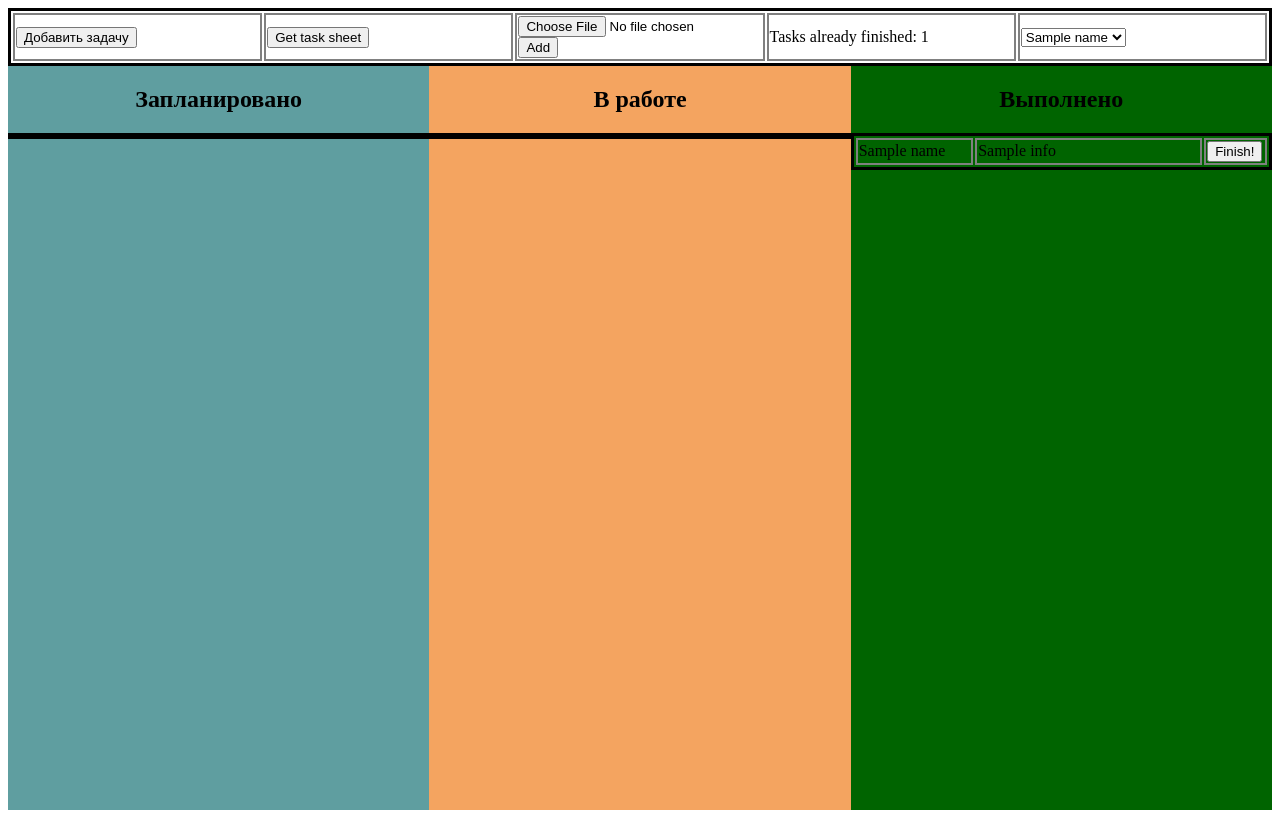
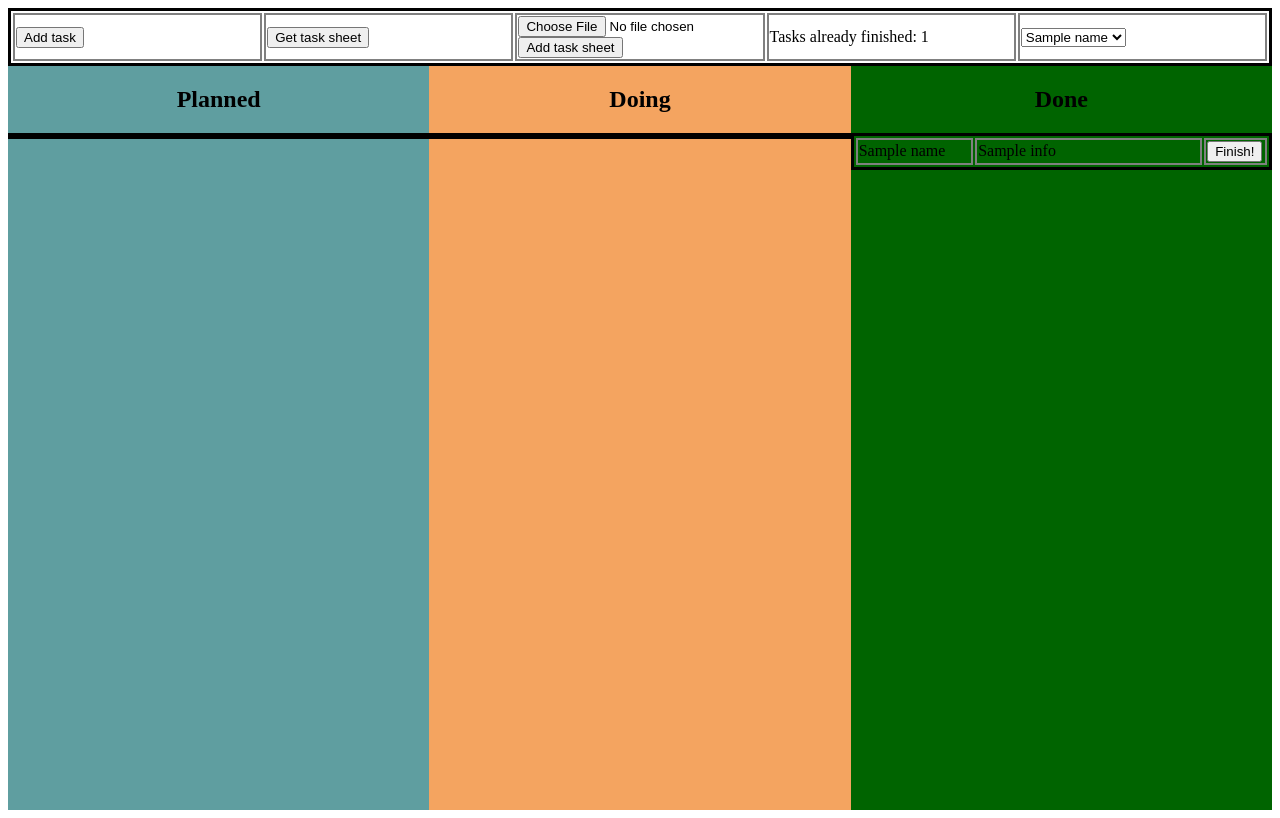
Before and after one commit to vovunku/NeverNote, a Flask app: template templates/never_note.html in a window 1280 px wide. Run offline with Flask 2, Linux system fonts and the light colour scheme; the template is opened without the code that fills it: most values are stand-ins (such as "Sample title", 1, 10 or a date in 2020).

Commit message:
russian replaced with english

```diff
--- a/templates/never_note.html
+++ b/templates/never_note.html
@@ -13,7 +13,7 @@
         <tr>
             <td>
                 <form action="#dark_background">
-                    <button type="submit">Добавить задачу</button>
+                    <button type="submit">Add task</button>
                 </form>
             </td>
             <td>
@@ -24,7 +24,7 @@
             <td>
                 <form action="/add_task_sheet" method="post" enctype="multipart/form-data">
                     <input name="task_sheet_name" type="file">
-                    <button>Add</button>
+                    <button>Add task sheet</button>
                 </form>
             </td>
             <td>
@@ -44,7 +44,7 @@
 </header>
 <div class="row">
     <div class="left">
-        <h2>Запланировано</h2>
+        <h2>Planned</h2>
         <div id="dark_background">
             <div id="tmp_window">
                 <form action="/add_task" method="post" name="targets">
@@ -52,11 +52,11 @@
                         <input type="date" name="task_date">
                     </label><br>
                     <label for="task_name">
-                        <input type="text" name="task_name" placeholder="Ваше назавние задачи">
+                        <input type="text" name="task_name" placeholder="Task name">
                     </label><br>
                     <label for="task_info">
                     <textarea name="task_info" cols="40" rows="3"
-                              placeholder="Введите описание вашей задачи"></textarea>
+                              placeholder="Enter a description of your task"></textarea>
                     </label><br>
                     <label for="task_complexity">
                         Task complexity
@@ -96,7 +96,7 @@
         </table>
     </div>
     <div id="block_center" class="center">
-        <h2>В работе</h2>
+        <h2>Doing</h2>
         <table class="fixed">
             {% for task in task_list %} <!-- 0 - index, 1 - object -->
                 {% if task[1].state == "doing" %}
@@ -123,7 +123,7 @@
         </table>
     </div>
     <div class="right">
-        <h2>Выполнено</h2>
+        <h2>Done</h2>
         <table class="fixed">
             {% for task in task_list %} <!-- 0 - index, 1 - object -->
                 {% if task[1].state == "done" %}
```
